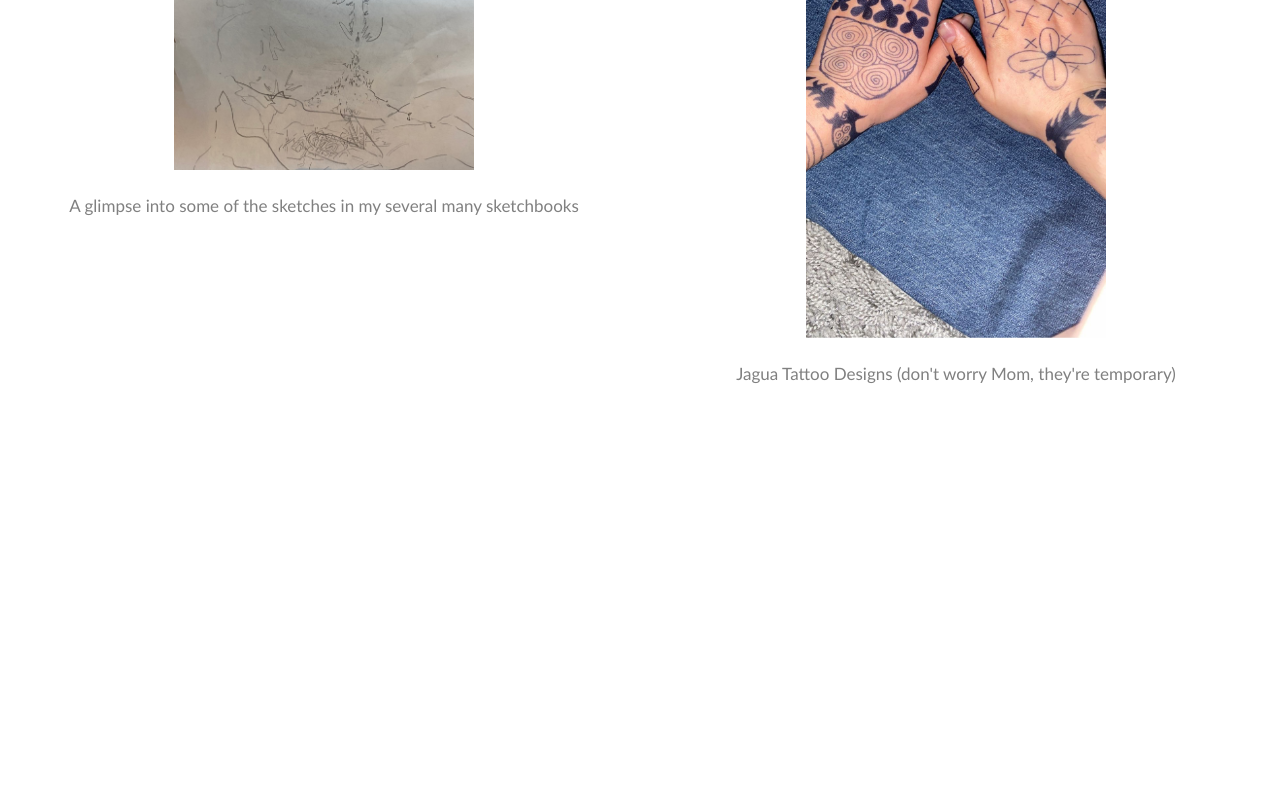
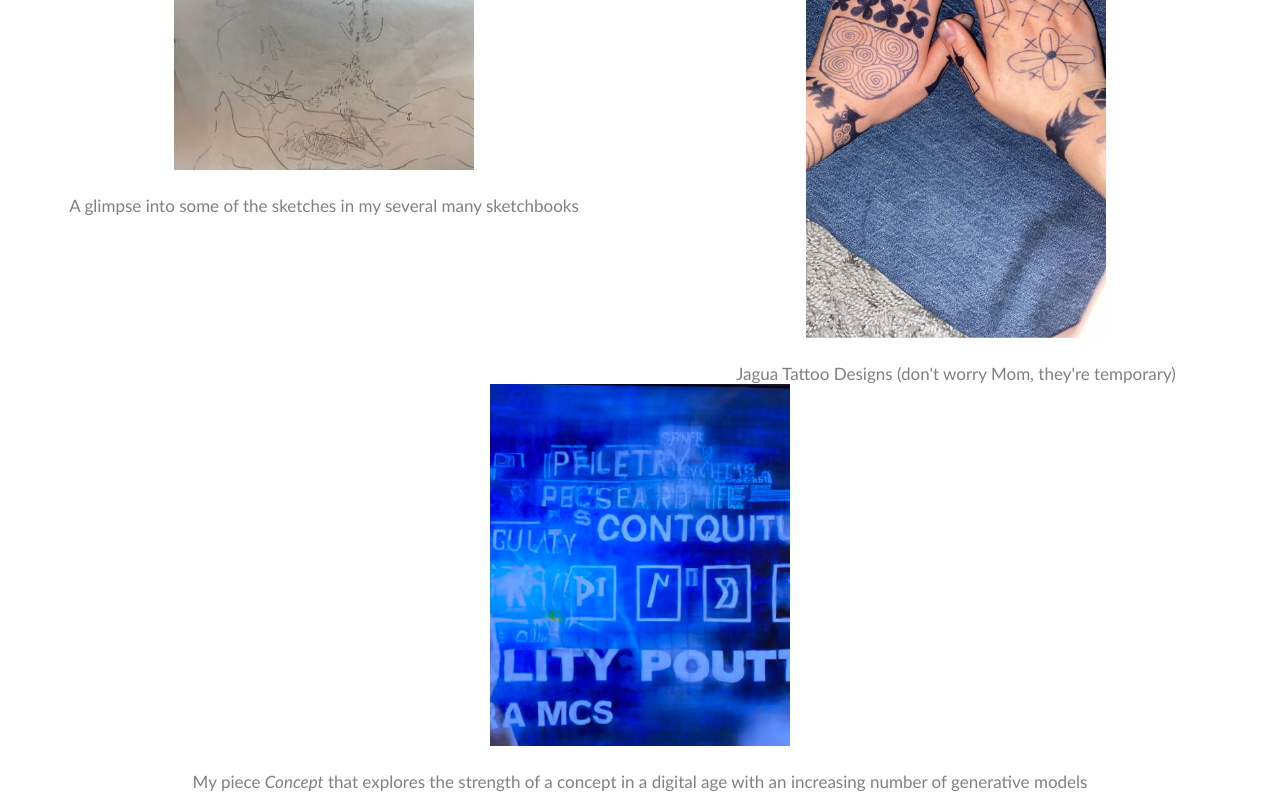
Before and after one commit to takaramarina/works, a plain HTML site: page index.html in a window 1280 px wide. Shown: the part 2112-2912 px from the top of the page. Before the commit the page ends 2504 px from the top, so only its background shows below. Drawn offline with Linux system fonts and the light colour scheme.

Commit message:
added concept

```diff
--- a/index.html
+++ b/index.html
@@ -158,5 +158,15 @@
         </a>
       </div>
     </div>
+    <div class="row">
+      <div class="column">
+        <a href="https://takaramarina.github.io/concept/">
+          <img src="concepte.png" alt="concept"><br>
+        <br>My piece <i>Concept</i> that explores
+          the strength of a concept in a digital age
+          with an increasing number of generative models
+        </a>
+      </div>
+    </div>
   </body>
 </html>
```
